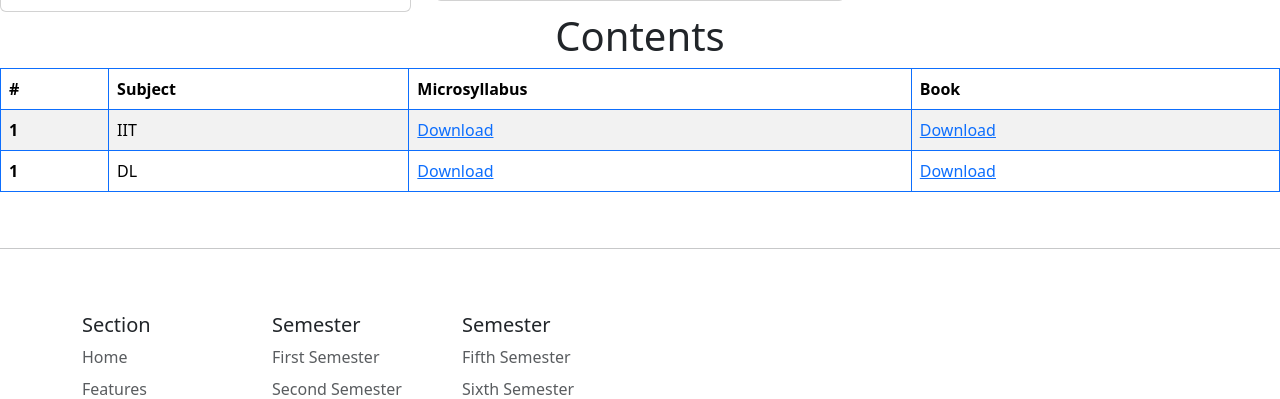
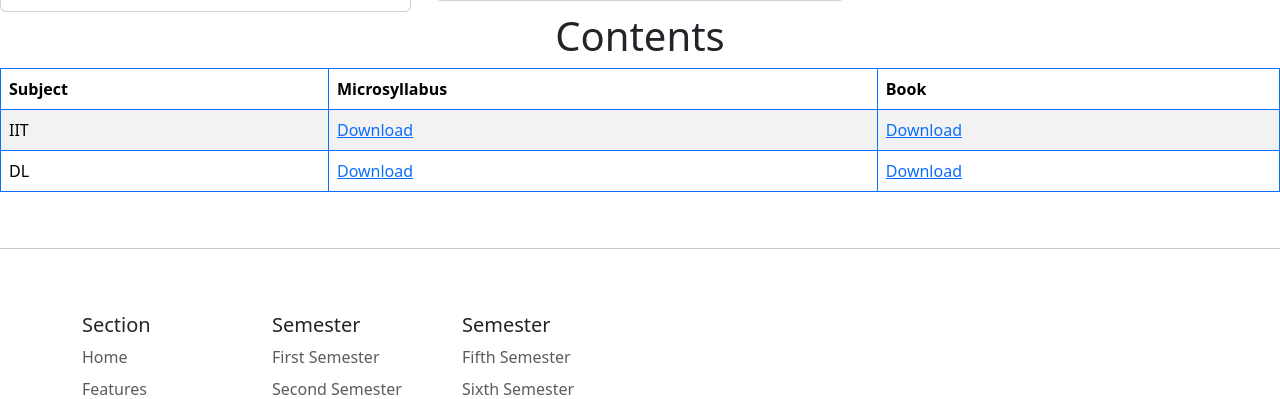
Before and after one commit to code-bugger/CSITNOTES, a Django app: page /1 in a window 1280 px wide. Shown: the part 752-1151 px from the top of the page. Run offline with Django 4.2, Linux system fonts and the light colour scheme; data comes from the database, SQL or seed files in the repository; some libraries are stand-ins or nearby versions.

Commit message:
Update contents.html

```diff
--- a/template/contents.html
+++ b/template/contents.html
@@ -2,7 +2,6 @@
 <table class="table table-striped table-bordered border-primary">
   <thead>
     <tr>
-      <th scope="col">#</th>
       <th scope="col">Subject</th>
       <th scope="col">Microsyllabus</th>
       <th scope="col">Book</th>
@@ -11,7 +10,6 @@
   <tbody>
     {% for x in model%}
     <tr>
-      <th scope="row">1</th>
       <td>{{x.Subject_Name}}</td>
       <td><a href="{{x.MicroSyllabus_file.url}}">Download</a></td>
       <td><a href="{{x.Book_file.url}}">Download</a></td>
```
